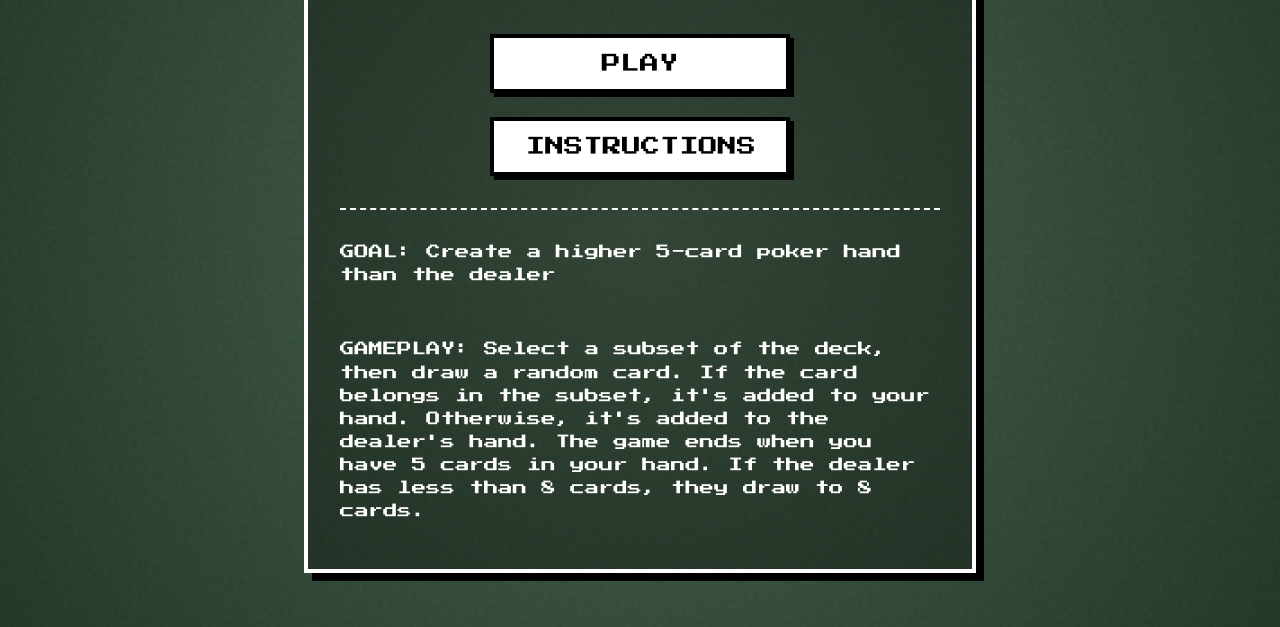
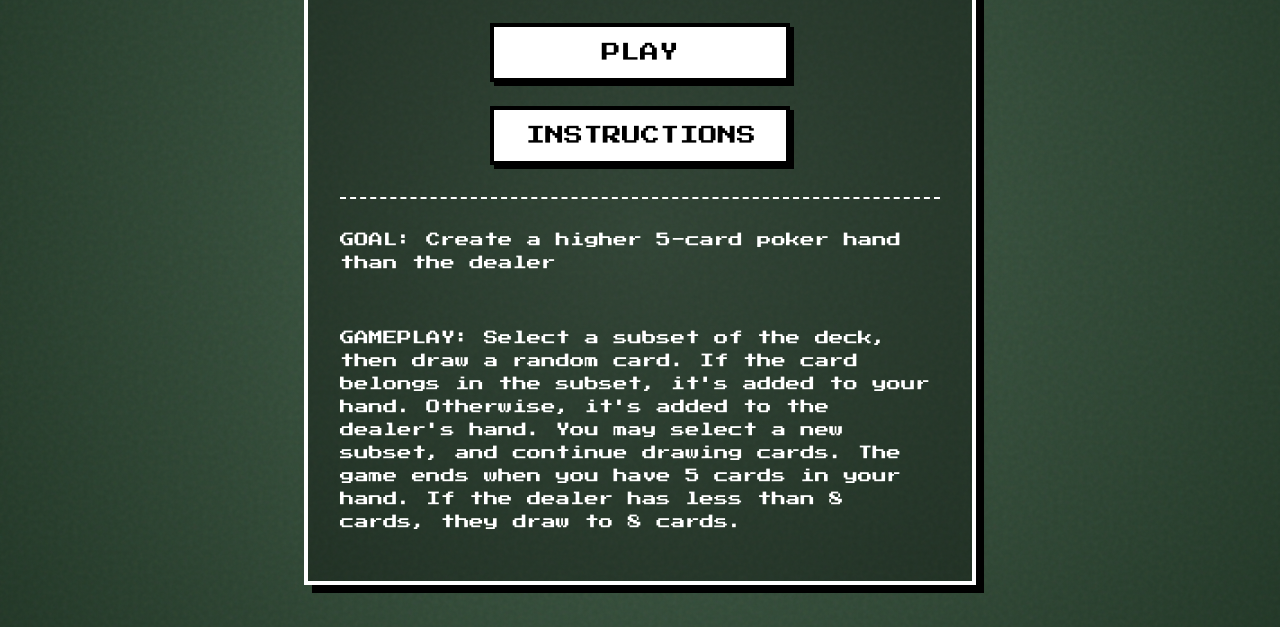
Before and after one commit to paramt/poker, a plain HTML site: page index.html in a window 1280 px wide. Both pictures are taken after a click on the button "INSTRUCTIONS". Shown: the part 173-800 px from the top of the page. Drawn offline with Linux system fonts and the light colour scheme.

Commit message:
update instructions

```diff
--- a/index.html
+++ b/index.html
@@ -29,6 +29,7 @@
                 GAMEPLAY: Select a subset of the deck, then draw a random card. If the card belongs in the subset, it's
                 added
                 to your hand. Otherwise, it's added to the dealer's hand.
+                You may select a new subset, and continue drawing cards.
                 The game ends when you have 5 cards in your hand.
                 If the dealer has less than 8 cards, they draw to 8 cards.
             </p>
```
